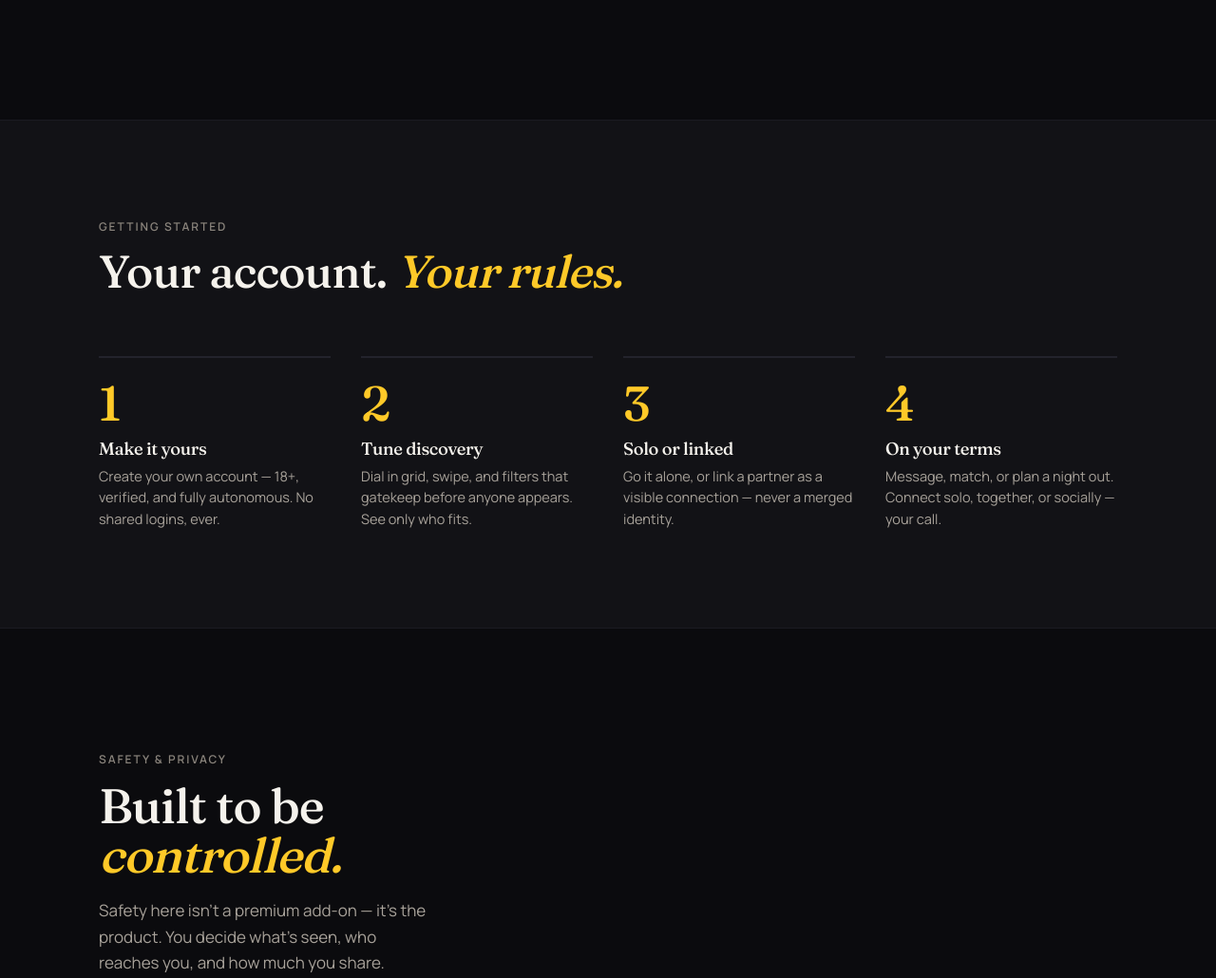
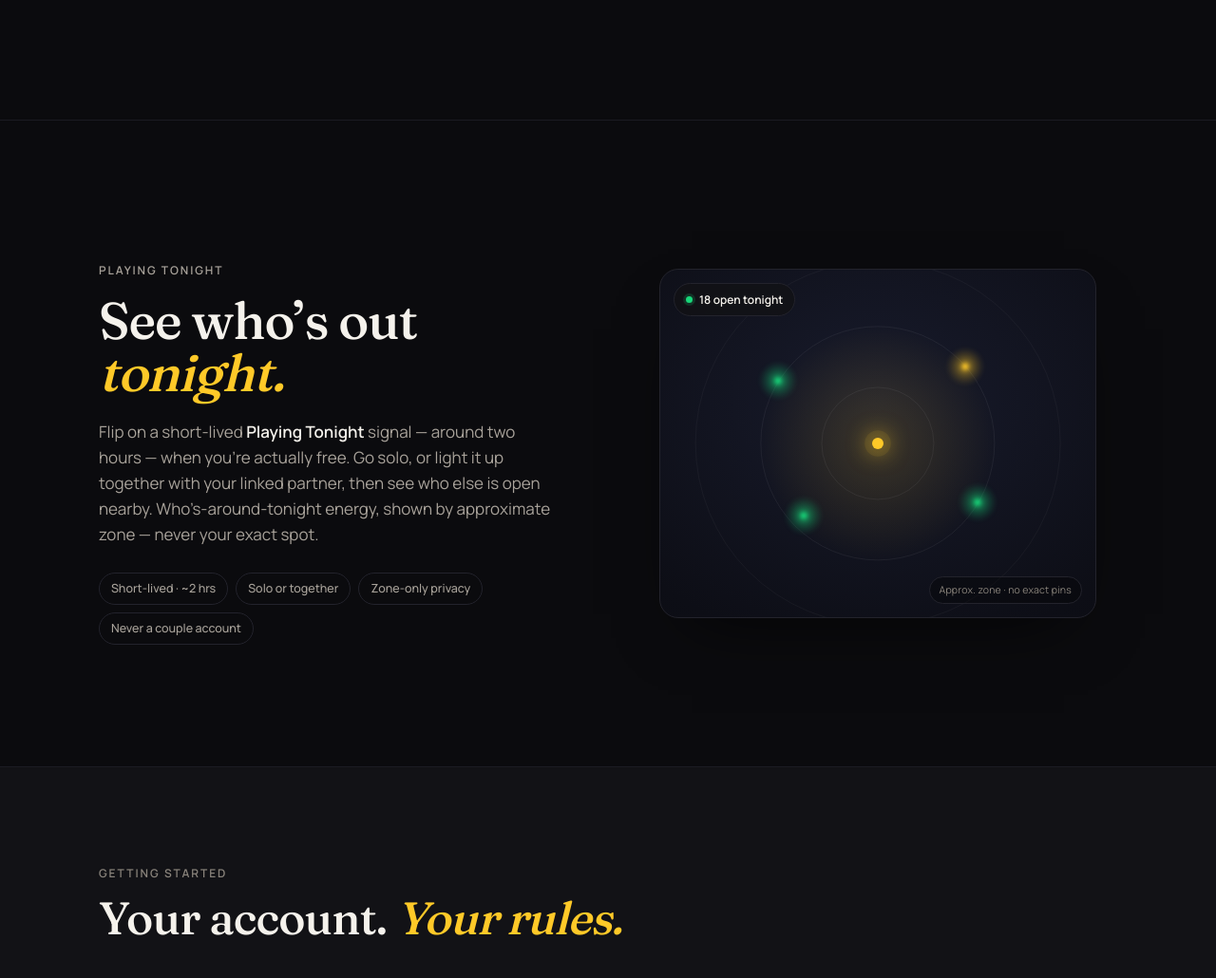
Before and after one commit to thedolce1/Pynapli, an Astro site in the folder web/: page / in a window 1280 px wide. Shown: the part 2980-4010 px from the top of the page at 95% size. Built offline with nearby package versions, Linux system fonts and the light colour scheme; Astro itself is replaced by a stand-in of ours.

Commit message:
web: add Playing Tonight to the story (spotlight + zone-map visual + FAQ)
Playing Tonight was the last signature differentiator missing from the site.
Per PLAYING_TONIGHT_SPEC.md it's an explicit, short-lived (~2 hr) availability
signal — "who's active, available, and intentionally open tonight" — adapted to
the partner-link model: solo OR with a linked partner, shown by approximate zone
(no street-level pins), exact location never shown, and explicitly NOT a couple
account.

- New PlayingTonight.astro spotlight between the pillars and How-it-works —
  deliberately a spotlight, not a 4th pillar (the pillars are the tagline trilogy).
  Editorial copy + a CSS zone-map visual: concentric zones, a pulsing "you" marker,
  soft availability glows (one gold to hint a linked-partner together-session) and
  an "Approx. zone · no exact pins" label so the visual itself sells the zone-only
  privacy model. Honors prefers-reduced-motion.
- FAQ "What is Playing Tonight?" (feeds FAQPage rich result; now 10 Q&A).
- Footer Explore link to #tonight.

Framing stays on-spec: short-lived signal, solo-or-together, zone-based, never a
couple account, no explicit content.

Co-Authored-By: Claude Opus 4.8 <noreply@anthropic.com>
Claude-Session: https://claude.ai/code/session_01AXG8wXDPfkiAAuy36yExrk

```diff
--- a/web/src/components/FAQ.astro
+++ b/web/src/components/FAQ.astro
@@ -11,6 +11,10 @@ const faqs = [
   {
     q: 'Can my partner and I swipe together?',
     a: 'Yes — that’s Psync. Linked partners get the same deck on their own phones and swipe privately; a together-match only appears when you both like someone and they’re interested too. Shared discovery, never a shared account.',
+  },
+  {
+    q: 'What is Playing Tonight?',
+    a: 'A short-lived availability signal. Flip it on for a couple of hours when you’re actually free tonight — solo or with your linked partner — and you’ll show up to, and see, others who are open nearby. It’s shown by approximate zone, never your exact location, and it’s never a couple account.',
   },
   {
     q: 'Is Pynapli discreet and private?',
--- a/web/src/components/Footer.astro
+++ b/web/src/components/Footer.astro
@@ -16,6 +16,7 @@ const year = new Date().getFullYear();
         <div>
           <h4>Explore</h4>
           <a href="/#how">How it works</a>
+          <a href="/#tonight">Playing Tonight</a>
           <a href="/#safety">Safety</a>
           <a href="/#waitlist">Early access</a>
         </div>
--- /dev/null
+++ b/web/src/components/PlayingTonight.astro
@@ -0,0 +1,262 @@
+---
+// Signature feature spotlight (PLAYING_TONIGHT_SPEC): a short-lived availability
+// signal, solo or with a linked partner. Zone-based, never a couple account.
+// Presented as a spotlight — NOT a 4th pillar (the pillars are the tagline trilogy).
+---
+
+<section class="tonight" id="tonight">
+  <div class="container tgrid reveal">
+    <div class="tcopy">
+      <p class="eyebrow">Playing Tonight</p>
+      <h2>See who’s out <em>tonight.</em></h2>
+      <p>
+        Flip on a short-lived <strong>Playing Tonight</strong> signal — around two hours — when
+        you’re actually free. Go solo, or light it up together with your linked partner, then see
+        who else is open nearby. Who’s-around-tonight energy, shown by approximate zone — never your
+        exact spot.
+      </p>
+      <ul class="tfeat">
+        <li>Short-lived · ~2 hrs</li>
+        <li>Solo or together</li>
+        <li>Zone-only privacy</li>
+        <li>Never a couple account</li>
+      </ul>
+    </div>
+
+    <div class="tvis">
+      <div class="tmap" role="img" aria-label="Zone map showing people open nearby tonight, by approximate area rather than exact location">
+        <span class="tglow" aria-hidden="true"></span>
+        <span class="ring r3" aria-hidden="true"></span>
+        <span class="ring r2" aria-hidden="true"></span>
+        <span class="ring r1" aria-hidden="true"></span>
+        <span class="blob b1" aria-hidden="true"></span>
+        <span class="blob gold b2" aria-hidden="true"></span>
+        <span class="blob b3" aria-hidden="true"></span>
+        <span class="blob b4" aria-hidden="true"></span>
+        <span class="you" aria-hidden="true"></span>
+        <span class="tchip"><i aria-hidden="true"></i>18 open tonight</span>
+        <span class="tzone">Approx. zone · no exact pins</span>
+      </div>
+    </div>
+  </div>
+</section>
+
+<style>
+  .tonight {
+    padding: clamp(64px, 10vw, 132px) 0;
+    position: relative;
+    z-index: 2;
+    border-top: 1px solid var(--border-soft);
+  }
+  .tgrid {
+    display: grid;
+    grid-template-columns: 1fr 1fr;
+    gap: clamp(28px, 5vw, 80px);
+    align-items: center;
+  }
+  .tcopy h2 {
+    font-size: clamp(2rem, 4.6vw, 3.4rem);
+    margin-top: 16px;
+  }
+  .tcopy em {
+    font-style: italic;
+    color: var(--gold);
+  }
+  .tcopy p {
+    color: var(--text-2);
+    max-width: 46ch;
+    line-height: 1.6;
+    margin-top: 20px;
+  }
+  .tcopy p strong {
+    color: var(--text);
+    font-weight: 600;
+  }
+  .tfeat {
+    list-style: none;
+    padding: 0;
+    margin: 26px 0 0;
+    display: flex;
+    flex-wrap: wrap;
+    gap: 8px;
+  }
+  .tfeat li {
+    font-size: 12.5px;
+    font-weight: 500;
+    color: var(--text-2);
+    border: 1px solid var(--border);
+    border-radius: 100px;
+    padding: 6px 12px;
+  }
+
+  /* ---- Zone map ---- */
+  .tvis {
+    display: grid;
+    place-items: center;
+  }
+  .tmap {
+    position: relative;
+    width: min(460px, 100%);
+    aspect-ratio: 5 / 4;
+    border-radius: 20px;
+    overflow: hidden;
+    background: radial-gradient(125% 125% at 50% 38%, #181b2c 0%, #0d0e16 58%, #0a0a0d 100%);
+    border: 1px solid var(--border);
+    box-shadow: 0 30px 70px -34px rgba(0, 0, 0, 0.8);
+  }
+  .tglow {
+    position: absolute;
+    left: 50%;
+    top: 50%;
+    width: 62%;
+    aspect-ratio: 1;
+    transform: translate(-50%, -50%);
+    border-radius: 50%;
+    background: radial-gradient(circle, rgba(255, 201, 40, 0.16), transparent 62%);
+    pointer-events: none;
+  }
+  .ring {
+    position: absolute;
+    left: 50%;
+    top: 50%;
+    transform: translate(-50%, -50%);
+    aspect-ratio: 1;
+    border-radius: 50%;
+    border: 1px solid rgba(255, 255, 255, 0.06);
+  }
+  .ring.r1 {
+    width: 26%;
+  }
+  .ring.r2 {
+    width: 54%;
+  }
+  .ring.r3 {
+    width: 84%;
+    border-color: rgba(255, 255, 255, 0.04);
+  }
+  .you {
+    position: absolute;
+    left: 50%;
+    top: 50%;
+    transform: translate(-50%, -50%);
+    width: 12px;
+    height: 12px;
+    border-radius: 50%;
+    background: var(--gold);
+    box-shadow:
+      0 0 0 4px rgba(255, 201, 40, 0.18),
+      0 0 16px 2px rgba(255, 201, 40, 0.5);
+  }
+  @media (prefers-reduced-motion: no-preference) {
+    .you {
+      animation: tpulse 3s ease-in-out infinite;
+    }
+  }
+  @keyframes tpulse {
+    0%,
+    100% {
+      box-shadow:
+        0 0 0 4px rgba(255, 201, 40, 0.18),
+        0 0 16px 2px rgba(255, 201, 40, 0.5);
+    }
+    50% {
+      box-shadow:
+        0 0 0 9px rgba(255, 201, 40, 0.05),
+        0 0 24px 5px rgba(255, 201, 40, 0.6);
+    }
+  }
+  /* Availability shown as soft zone glows, not precise pins. */
+  .blob {
+    position: absolute;
+    width: 42px;
+    height: 42px;
+    border-radius: 50%;
+    background: radial-gradient(circle, rgba(24, 215, 122, 0.5), rgba(24, 215, 122, 0) 68%);
+    filter: blur(2px);
+    transform: translate(-50%, -50%);
+  }
+  .blob::after {
+    content: '';
+    position: absolute;
+    left: 50%;
+    top: 50%;
+    transform: translate(-50%, -50%);
+    width: 7px;
+    height: 7px;
+    border-radius: 50%;
+    background: var(--online);
+    box-shadow: 0 0 8px 1px rgba(24, 215, 122, 0.7);
+  }
+  /* one gold "together" zone hints at a linked-partner session */
+  .blob.gold {
+    background: radial-gradient(circle, rgba(255, 201, 40, 0.45), rgba(255, 201, 40, 0) 68%);
+  }
+  .blob.gold::after {
+    background: var(--gold);
+    box-shadow: 0 0 8px 1px rgba(255, 201, 40, 0.7);
+  }
+  .b1 {
+    left: 27%;
+    top: 32%;
+  }
+  .b2 {
+    left: 70%;
+    top: 28%;
+  }
+  .b3 {
+    left: 33%;
+    top: 71%;
+  }
+  .b4 {
+    left: 73%;
+    top: 67%;
+  }
+  .tchip {
+    position: absolute;
+    left: 14px;
+    top: 14px;
+    display: inline-flex;
+    align-items: center;
+    gap: 7px;
+    padding: 7px 12px;
+    border-radius: 100px;
+    background: color-mix(in srgb, var(--surface) 84%, transparent);
+    border: 1px solid var(--border);
+    font-size: 12px;
+    font-weight: 600;
+    color: var(--text);
+    backdrop-filter: blur(6px);
+    -webkit-backdrop-filter: blur(6px);
+  }
+  .tchip i {
+    width: 7px;
+    height: 7px;
+    border-radius: 50%;
+    background: var(--online);
+    box-shadow: 0 0 0 3px rgba(24, 215, 122, 0.16);
+  }
+  .tzone {
+    position: absolute;
+    right: 14px;
+    bottom: 14px;
+    font-size: 10.5px;
+    letter-spacing: 0.02em;
+    color: var(--text-3);
+    border: 1px solid var(--border);
+    border-radius: 100px;
+    padding: 5px 10px;
+    background: rgba(0, 0, 0, 0.32);
+  }
+
+  @media (max-width: 820px) {
+    .tgrid {
+      grid-template-columns: 1fr;
+    }
+    .tvis {
+      order: -1;
+    }
+    .tcopy p {
+      max-width: none;
+    }
+  }
+</style>
--- a/web/src/pages/index.astro
+++ b/web/src/pages/index.astro
@@ -3,6 +3,7 @@ import Base from '../layouts/Base.astro';
 import Header from '../components/Header.astro';
 import Hero from '../components/Hero.astro';
 import Pillars from '../components/Pillars.astro';
+import PlayingTonight from '../components/PlayingTonight.astro';
 import HowItWorks from '../components/HowItWorks.astro';
 import Safety from '../components/Safety.astro';
 import Difference from '../components/Difference.astro';
@@ -16,6 +17,7 @@ import Footer from '../components/Footer.astro';
   <main>
     <Hero />
     <Pillars />
+    <PlayingTonight />
     <HowItWorks />
     <Safety />
     <Difference />
```
